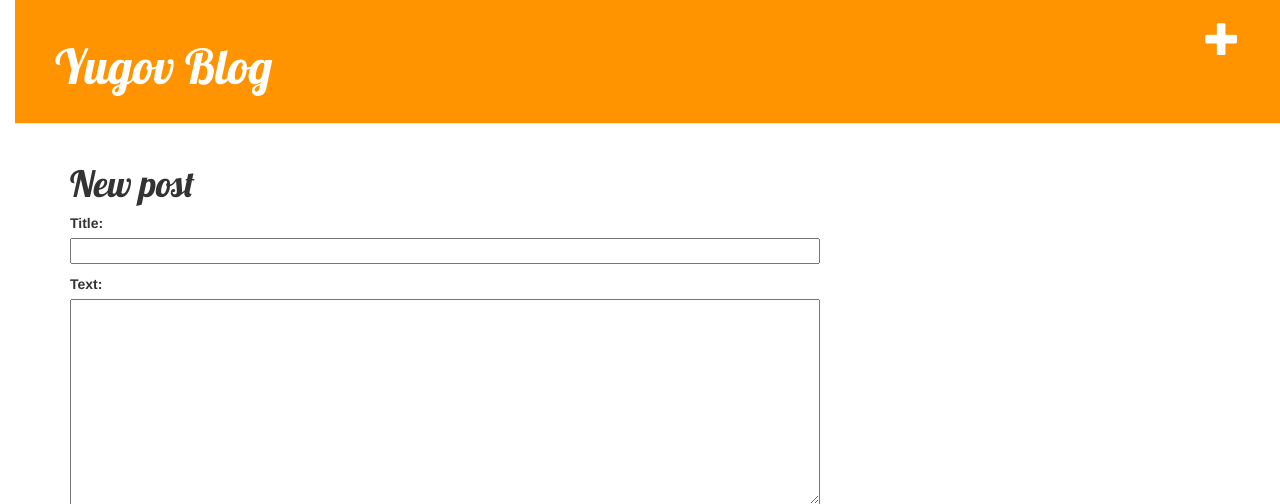
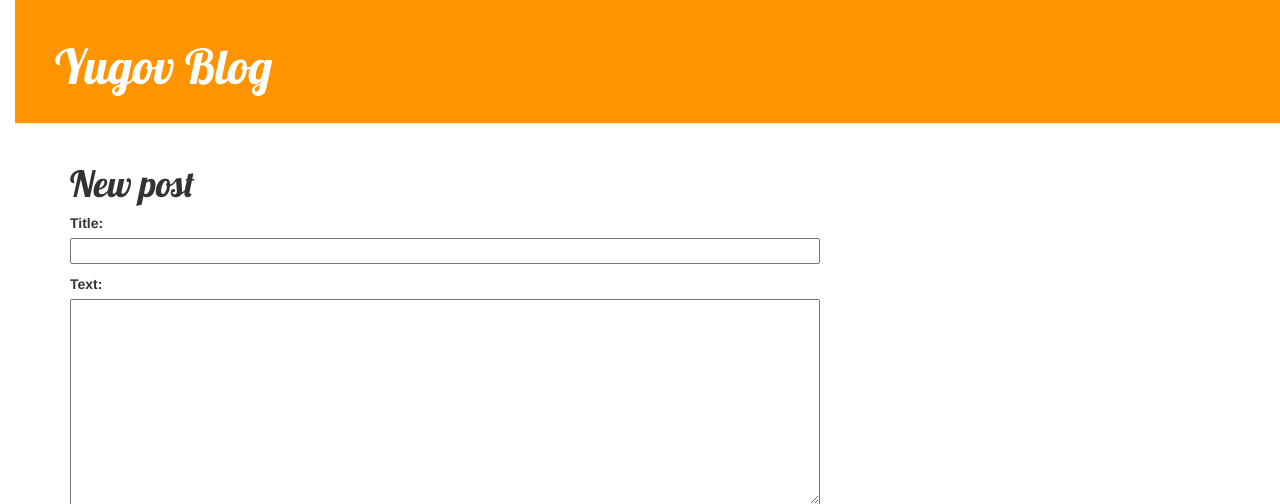
Before and after one commit to yugov/django-blog, a Django app: page /post/new/ in a window 1280 px wide. Shown: the top 504 px of the page. Run offline with Django 3.2, Linux system fonts and the light colour scheme; some libraries are stand-ins or nearby versions.

Commit message:
убрал возможность добавлять новые посты незарегистрованным пользователям

```diff
--- a/blog/templates/blog/base.html
+++ b/blog/templates/blog/base.html
@@ -17,7 +17,10 @@
     </head>
     <body>
         <div class="page-header">
-            <a href="{% url 'post_new' %}" class="top-menu"><span class="glyphicon glyphicon-plus"></span></a>
+            {% if user.is_authenticated %}
+            <a href="{% url 'post_new' %}" class="top-menu"><span class="glyphicon glyphicon-plus"></span>
+            {% endif %}
+            </a>
             <h1><a href="/">Yugov Blog</a></h1>
         </div>
         <div class="content container">
```
